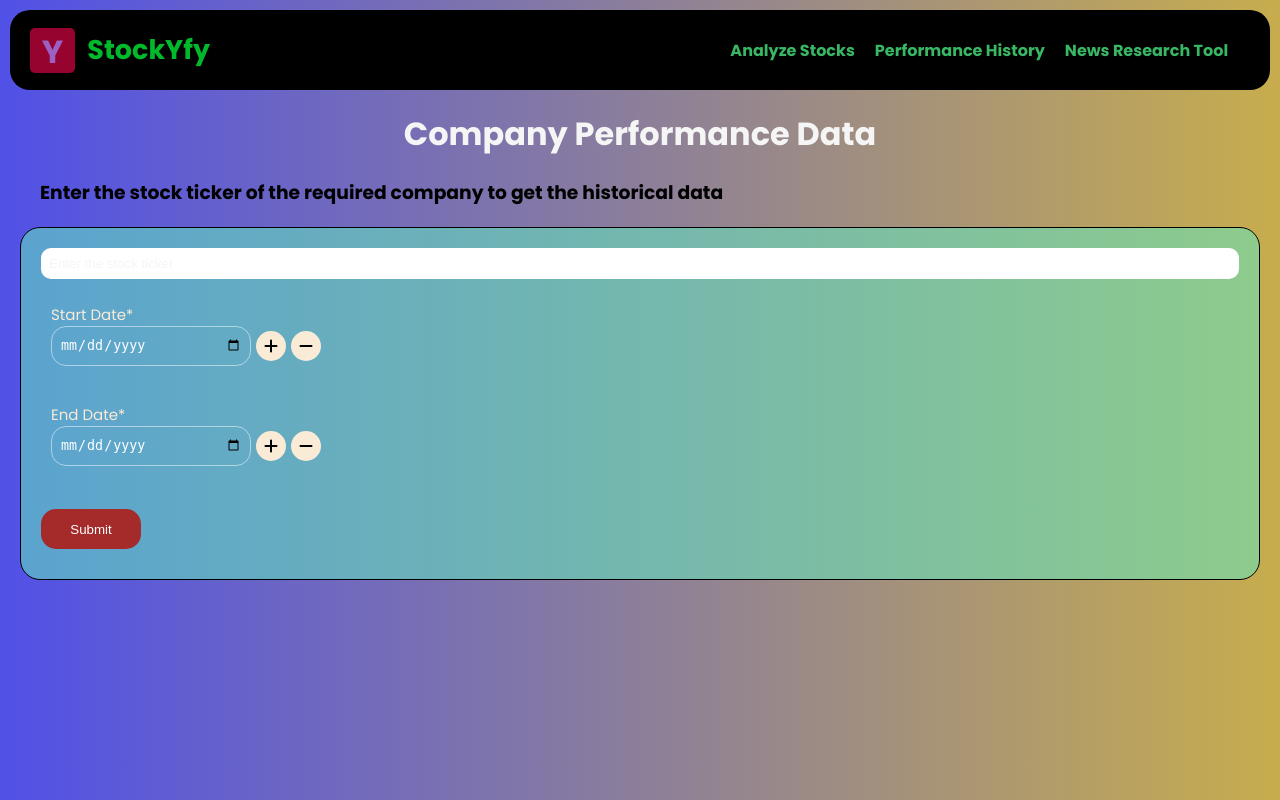
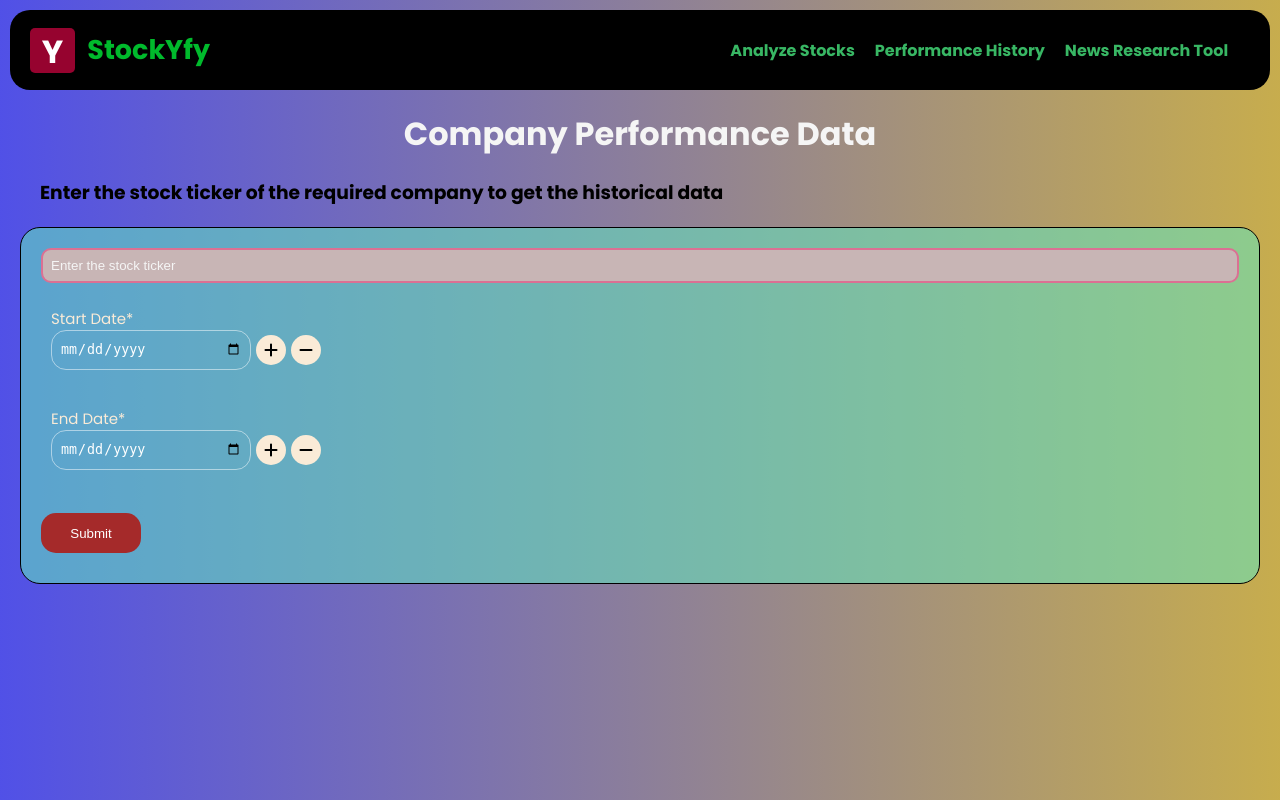
Before and after one commit to Rohitrebel/AI-Stock-Analysis-Dashboard-Application, a Flask app: page /performance-summary in a window 1280 px wide. Run offline with Flask 3, Linux system fonts and the light colour scheme; some libraries are stand-ins or nearby versions.

Commit message:
updated functionality 1

```diff
--- a/static/css/styles.css
+++ b/static/css/styles.css
@@ -107,7 +107,7 @@ button:hover {
 
 .name-logo-link {
   text-decoration: none;
-  color: rgba(159, 134, 255, 0.71);
+  color: rgb(255 255 255);
 }
 
 @keyframes name-logo-trans {
@@ -569,7 +569,8 @@ button:hover {
 .ticker-input {
   width: 100%;
   border-radius: 10px;
-  border: none;
+  background-color: #c8b5b5;
+  border: 2px solid palevioletred;
 }
 
 .perf-container {
```
